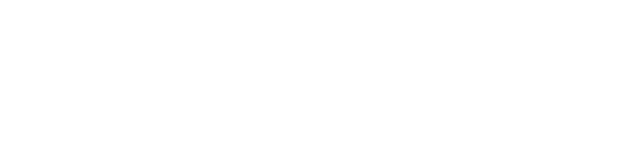
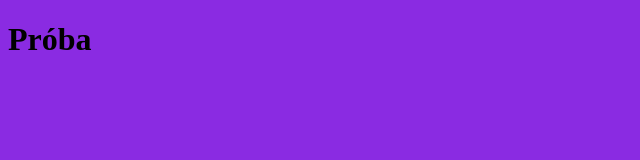
Before and after one commit to Rebi999/teszt, a plain HTML site: page index.html in a window 1280 px wide. Shown: the whole page, without its empty margins (0-640 px from the left). Drawn offline with Linux system fonts and the light colour scheme.

Commit message:
style.ccs, h1 feltöltése

```diff
--- a/index.html
+++ b/index.html
@@ -4,8 +4,9 @@
     <meta charset="UTF-8">
     <meta name="viewport" content="width=device-width, initial-scale=1.0">
     <title>Próba</title>
+    <link rel="stylesheet" href="style.css">
 </head>
 <body>
-
+   <h1>Próba</h1>
 </body>
 </html>
--- /dev/null
+++ b/style.css
@@ -0,0 +1,3 @@
+body{
+    background-color: blueviolet;
+}
```
